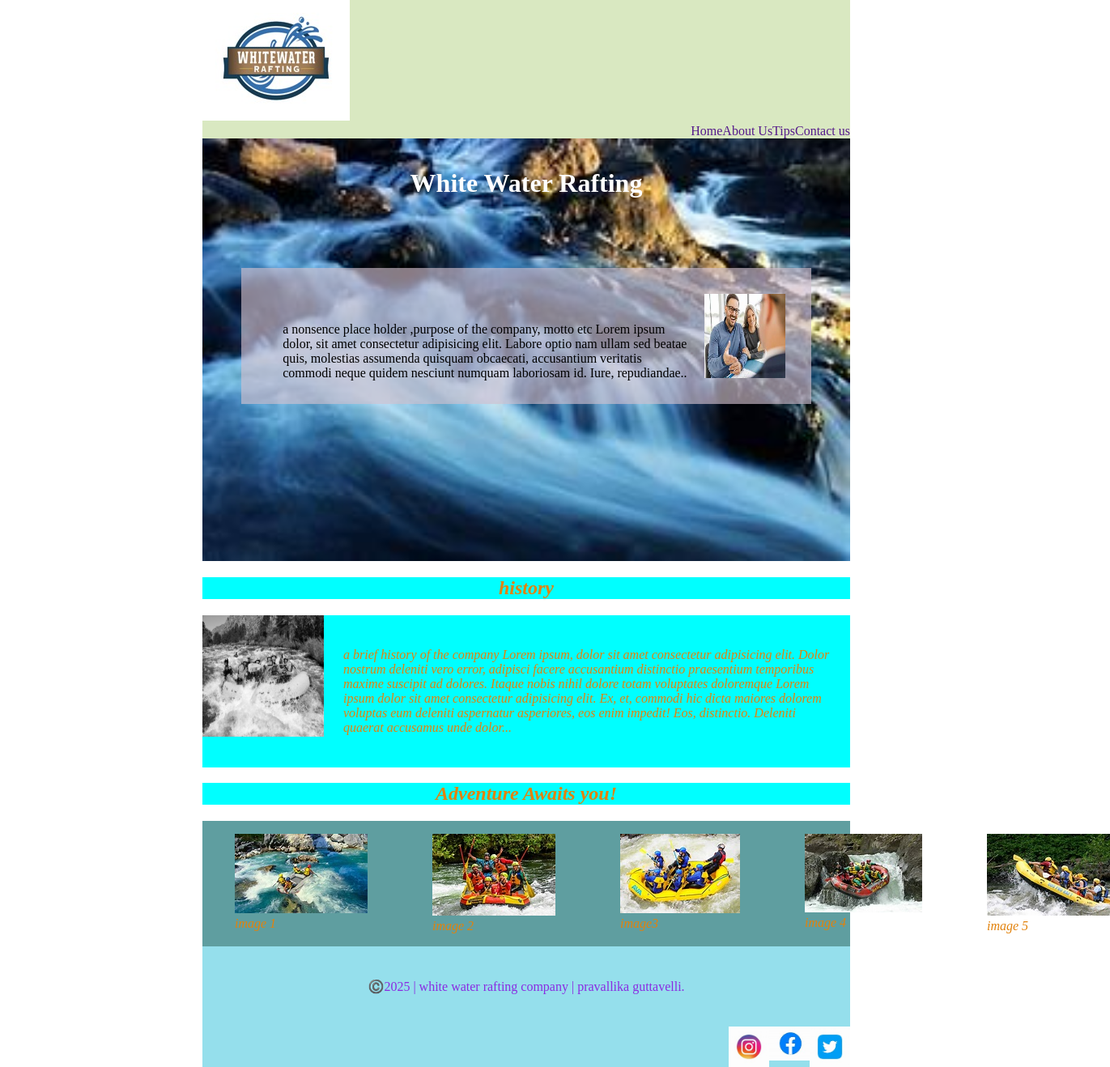
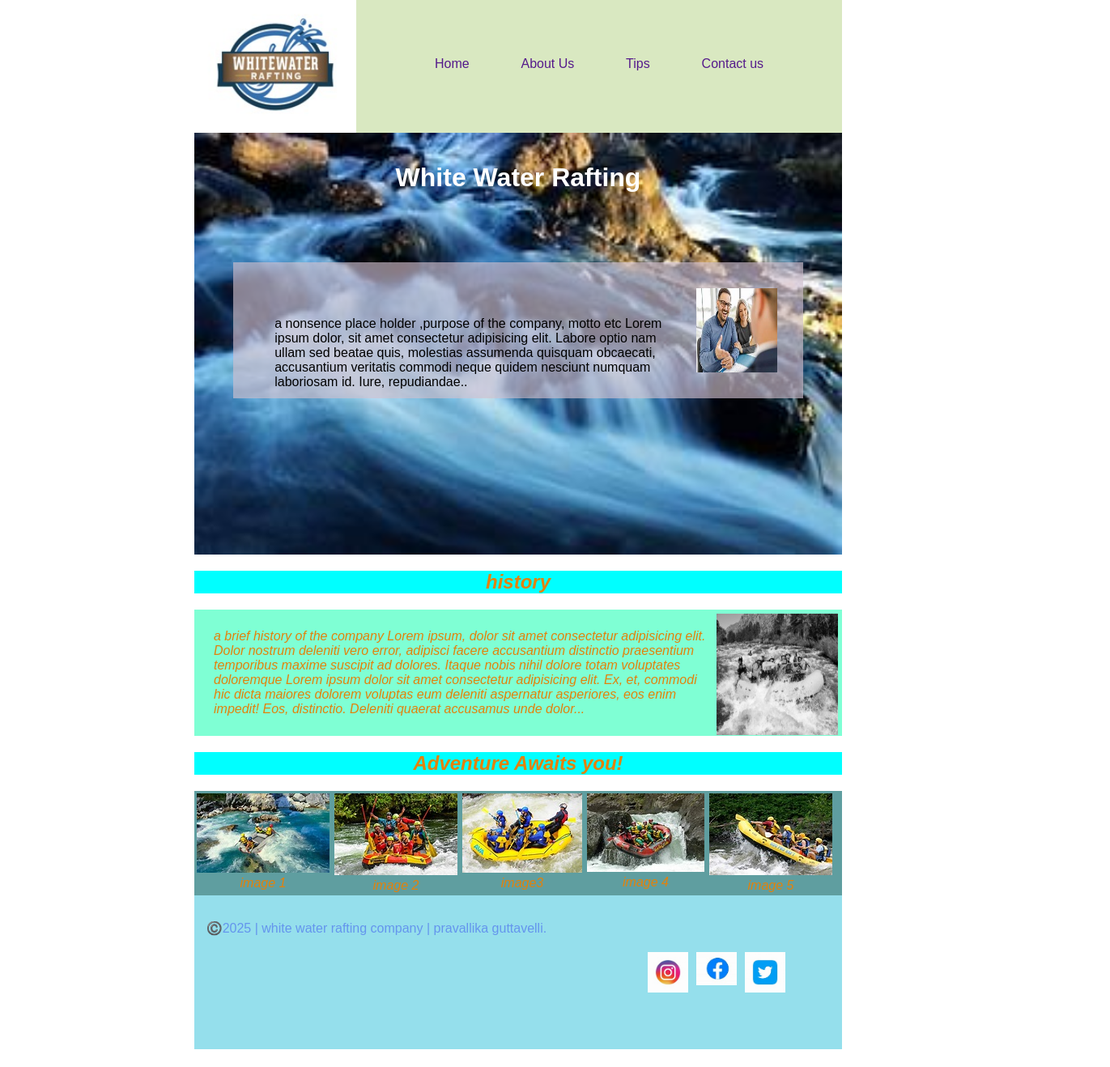
Before and after one commit to Praha2023/wdd130, a plain HTML site: page wwr/about.html in a window 1280 px wide. Shown: the whole page at 81% size, 1371 px wide, since content can reach past the window. After the commit the page ends 1296 px from the top, so only its background shows below. Drawn offline with Linux system fonts and the light colour scheme.

Commit message:
almost finish

```diff
--- a/wwr/about.html
+++ b/wwr/about.html
@@ -3,22 +3,19 @@
 
 <head>
     <meta charset="UTF-8">
-    <meta name="viewport" content="width=device-width, initial-scale=1.0">
-    <title>AboutUs</title>
+    <meta name="viewport" content="width=device-width, initial-scale=1.0" >
+    <meta
+        name="description"
+        content="it a white water rafting website." >
+    <meta name="author" content="pravallika guttavelli">
+    <title> white water rafting_AboutUs</title>
     <link rel="preconnect" href="https://fonts.googleapis.com">
-    <link rel="preconnect" href="https://fonts.gstatic.com" crossorigin>
-    <link
-        href="https://fonts.googleapis.com/css2?family=Bebas+Neue&family=Noto+Sans:ital,wght@0,100..900;1,100..900&display=swap"
-        rel="stylesheet"><link rel="preconnect" href="https://fonts.googleapis.com">
-    <link rel="preconnect" href="https://fonts.gstatic.com" crossorigin>
     <link href="https://fonts.googleapis.com/css2?family=Bebas+Neue&family=Noto+Sans:ital,wght@0,100..900;1,100..900&display=swap" rel="stylesheet">
     <link rel="stylesheet" href="styles/rafting.css">
 </head>
 <body>
     <header>
-        <div class="logo-box">
             <img src="images/logo.jpg" alt="logo">
-        </div>
         <nav>
             <a href="">Home</a>
             <a href="">About Us</a>
--- a/wwr/styles/rafting.css
+++ b/wwr/styles/rafting.css
@@ -8,17 +8,17 @@
 section {
     color: rgb(226, 130, 12);
     font-style: italic;
-}
-footer {
-    color: blueviolet;
+    padding:0;
+    margin: 0;
 }
 a {
     text-decoration: none;
 }
 body {
     width: 800px;
-    margin: 0 250px;
+    margin: 0 auto;
     border: 3px;
+    font-family: Arial, Helvetica, sans-serif;
 }
 .hero  {
     position: relative;
@@ -58,18 +58,20 @@ article {
 header {
     background-color: rgb(217, 232, 193);
     display: grid;
-    flex-wrap: nowrap;
+    grid-template-columns: 200px auto;
 }
-.logo-box {
-    grid-template-columns: (5, 20%);
-    width: 100px;
-
+footer {
+    color: cornflowerblue;
+}
+header img {
+    width: 200px;
 }
 nav {
-    text-size-adjust: 100px;
-    text-decoration: rgb(9, 23, 215);
+    padding: 70px;
+    margin:0;
     display: flex;
-    justify-content: flex-end;
+    justify-content: space-around;
+    gap: 10px;
 }
 p {
     padding: 3%;
@@ -89,9 +91,12 @@ h2 {
     left: 50px;
 }
 .historyimage {
-    background-color: aqua;
-    display: flex;
-    flex-wrap: nowrap;
+    background-color: aquamarine;
+}
+.historyimage img{
+    background-color: rgb(98, 219, 219);
+    float: right;
+    margin: 5px;
 }
 .figure_flex {
     background-color: cadetblue;
@@ -101,6 +106,13 @@ h2 {
     display: flex;
     align-content: stretch;
 }
+figure {
+    margin: 3px;
+    padding: 0;
+}
+figcaption {
+    text-align: center;
+}
 .historyimage p {
     left: 50%;
     right: 50%;
@@ -108,18 +120,12 @@ h2 {
 footer {
     background-color: rgb(149, 223, 236);
     display: grid;
-    grid-template-rows:1fr ;
-    grid-template-columns: auto;
-}
-footer p {
-    display: flex;
-    flex-wrap: nowrap;
-    justify-content: center;
+    grid-template-columns: 3fr 1fr;
 }
 .sociallinks img{
     width: 50px;
     padding: 0;
+    margin: 0;
     display: flex;
     justify-content: flex-end;
-    justify-items: space-between;
 }
```
Also changed, not shown: 1 other file.
